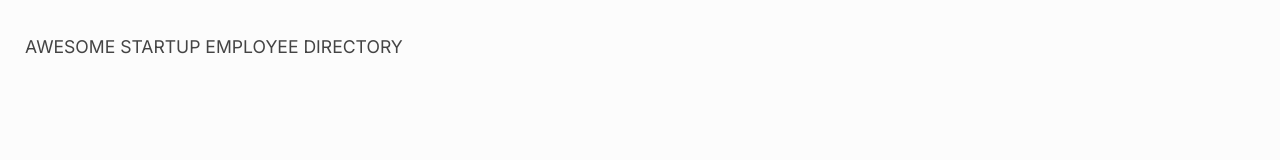
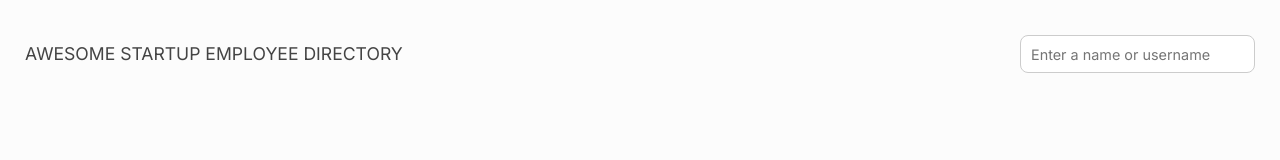
Before and after one commit to federico-pi/employee-directory-api, a plain HTML site: page index.html in a window 1280 px wide. Drawn offline with Linux system fonts and the light colour scheme; no server answers.

Commit message:
Added search employee functionality

```diff
--- a/index.html
+++ b/index.html
@@ -9,12 +9,24 @@
     <link rel="preconnect" href="https://fonts.googleapis.com">
     <link rel="preconnect" href="https://fonts.gstatic.com" crossorigin>
     <link href="https://fonts.googleapis.com/css2?family=Inter:wght@200;400;700&display=swap" rel="stylesheet">
-    <script src="js/app.js" defer></script>
   </head>
 
   <body>
     <header>
+      <div class="top-container">
       <h1>AWESOME STARTUP EMPLOYEE DIRECTORY</h1>
+      <!-- <datalist id="users">
+        <option value="Wilson Andrews">
+        <option value="Sarah Brown">
+        <option value="Victoria Duncan">
+        <option value="Daniel Powell">
+        <option value="Jaylynn Clayton">
+        <option value="Josh Cox">
+        <option value="Terrell Conner">
+        <option value="Chelsea Fletcher">
+      </datalist> -->
+      <input id="search" type="text" onkeyup="searchEmployees()" placeholder="Enter a name or username">
+      </div>
     </header>
     <main class="employees-container">
         <!-- <div class="employee">
@@ -155,5 +167,6 @@
         </div>
       </div>
     </div>
+    <script src="js/app.js"></script>
   </body>
 </html>
--- a/js/app.js
+++ b/js/app.js
@@ -6,10 +6,10 @@ const modalContainer = document.querySelector(".modal-content");
 const modalClose = document.querySelector(".modal-close");
 
 fetch(urlAPI)
-.then(res => res.json())
-.then(res => res.results)
-.then(displayEmployees)
-.catch(err => console.log(err))
+  .then(res => res.json())
+  .then(res => res.results)
+  .then(displayEmployees)
+  .catch(err => console.log(err))
 
 function displayEmployees(employeeData) {
   employees = employeeData
@@ -69,3 +69,17 @@ gridContainer.addEventListener('click', e => {
 modalClose.addEventListener('click', () => {
   overlay.classList.add("hidden");
 });
+
+function searchEmployees() {
+  let input = document.getElementById('search').value;
+  input = input.toLowerCase();
+  let x = document.getElementsByClassName('name');
+  for (let i=0; i<x.length; i++) {
+    if (x[i].innerHTML.toLowerCase().includes(input)) {
+        x[i].parentNode.parentNode.style.display="flex";
+      }
+      else {
+        x[i].parentNode.parentNode.style.display="none";
+      }
+  }
+}
--- a/scss/_main.scss
+++ b/scss/_main.scss
@@ -4,10 +4,28 @@
 }
 
 body {
-  padding: 25px 25px 45px;
+  padding: 35px 25px 45px;
   background-color: #FCFCFC;
   min-height: 100vh;
   position: relative;
+}
+
+.top-container {
+  display: flex;
+  justify-content: space-between;
+  margin-bottom: 23px;
+}
+
+#search {
+  height: 38px;
+  padding: 0 10px;
+  margin: auto 0;
+  border-radius: 8px;
+  background-color: #fff;
+  border: 1px solid #ccc;
+  width: 235px;
+  cursor: pointer;
+  font-size: 0.9em;
 }
 
 header h1 {
@@ -15,6 +33,7 @@ header h1 {
   color: #444;
   margin-bottom: 1.7em;
   font-size: 1.1em;
+  margin: auto 0;
 }
 
 .employees-container {
```
Also changed, not shown: css/styles.css, 3 other files.
